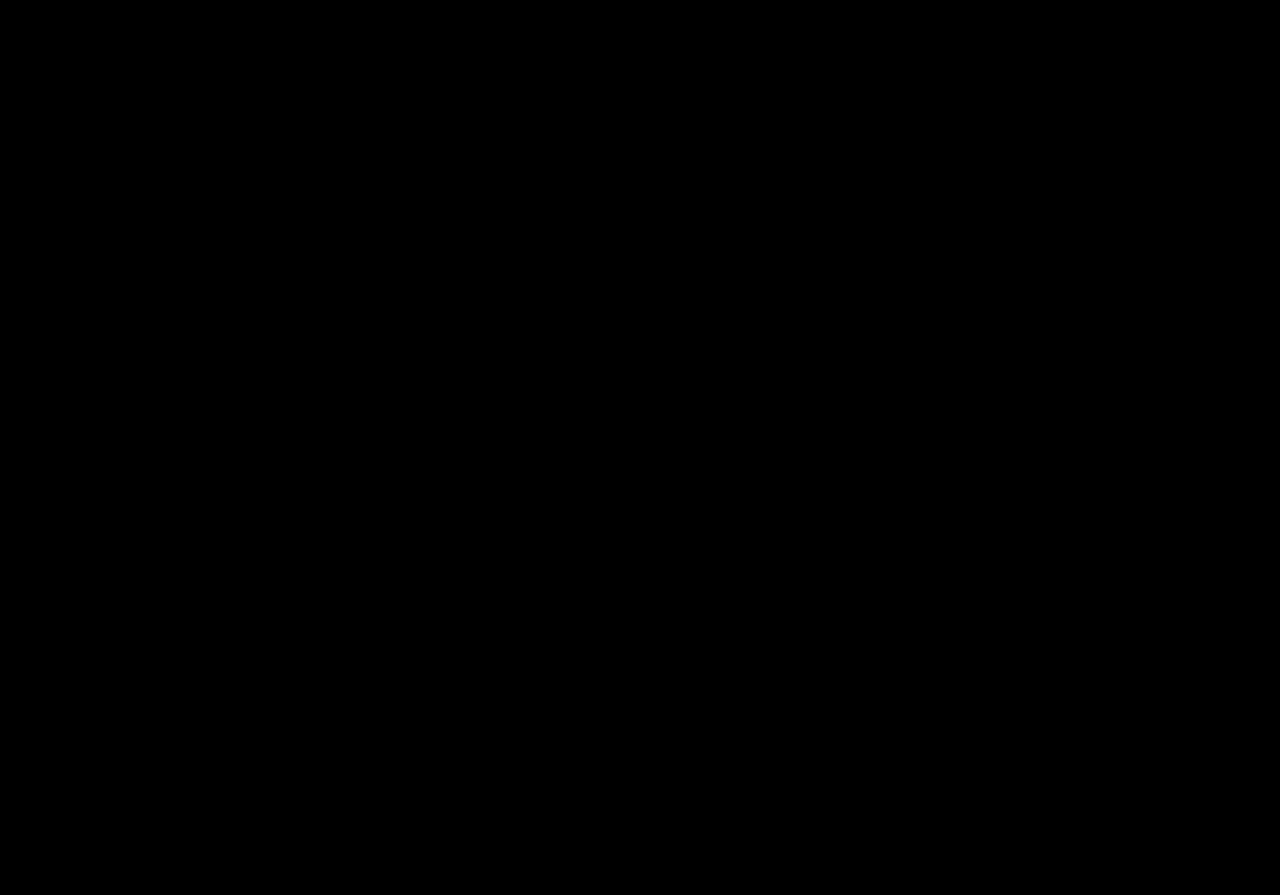
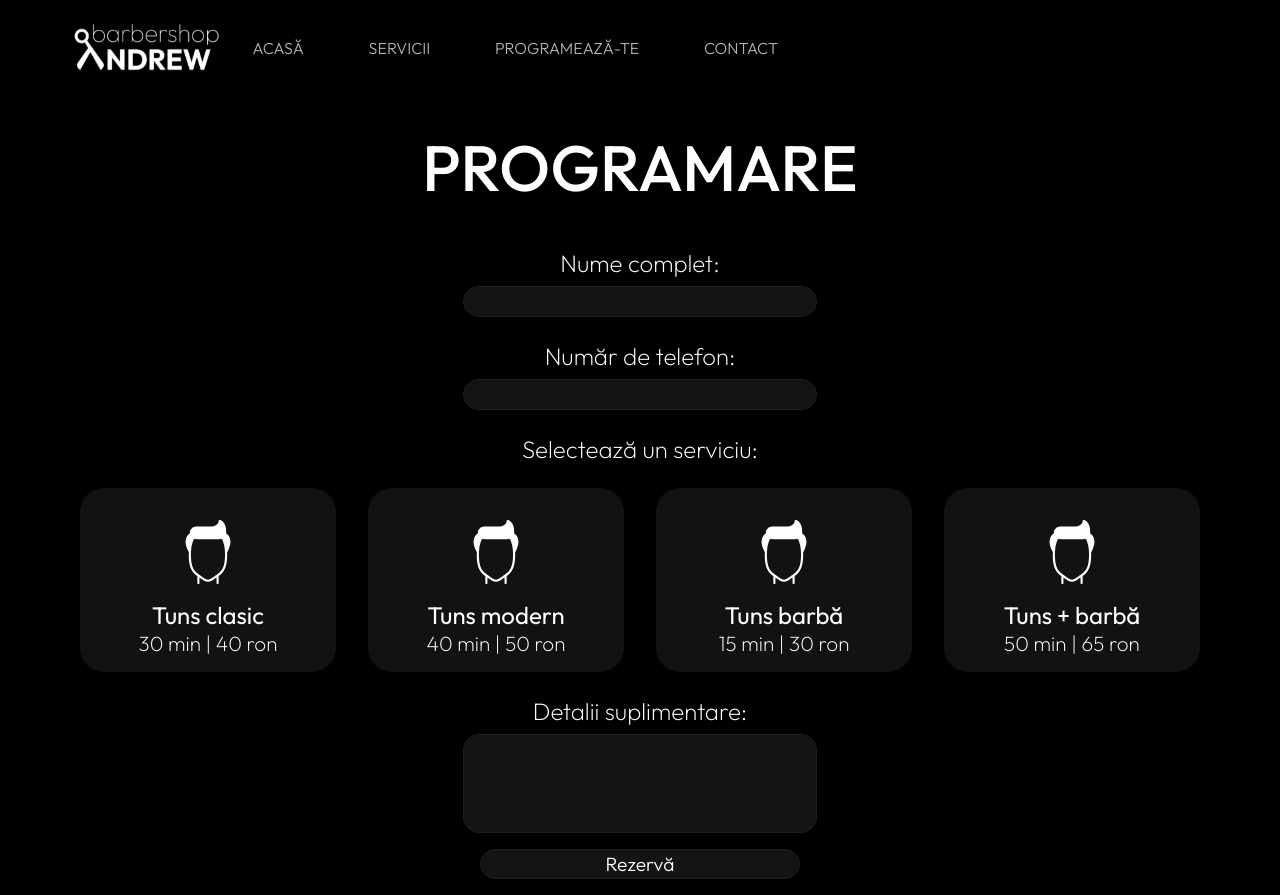
Before and after one commit to laurentiu04/Frizerie-Andrei-Viziteu, a React (Vite) app: page /Frizerie-Andrei-Viziteu/programare in a window 1280 px wide. Before the commit this address had no page. Before the commit the page ends 800 px from the top, so only its background shows below. Built offline with nearby package versions, Linux system fonts and the light colour scheme.

Commit message:
made a page for reservations

```diff
--- a/src/App.jsx
+++ b/src/App.jsx
@@ -2,12 +2,14 @@ import { Route, Routes } from "react-router-dom";
 import "./App.css";
 import Navbar from "./Navbar";
 import Home from "./Home";
+import Reserve from "./Reserve";
 
 function App() {
 	return (
 		<>
 			<Routes>
 				<Route path="/" element={<Home />} />
+				<Route path="/programare" element={<Reserve />} />
 			</Routes>
 		</>
 	);
--- a/src/Home.jsx
+++ b/src/Home.jsx
@@ -1,3 +1,4 @@
+import { Link } from "react-router-dom";
 import Navbar from "./Navbar";
 import Fundal from "./assets/Fundal.png";
 import "./home.css";
@@ -26,8 +27,8 @@ function Home() {
 					<b>STIL</b>
 					PERSONALIZAT
 				</h1>
-				<span className="button" onClick={message}>
-					<p>PROGRAMEAZĂ-TE</p>
+				<span className="reserveButton" onClick={message}>
+					<Link to="/programare">PROGRAMEAZĂ-TE</Link>
 				</span>
 			</div>
 		</>
--- /dev/null
+++ b/src/Reserve.jsx
@@ -0,0 +1,140 @@
+import { useState } from "react";
+import Navbar from "./Navbar";
+import "./reserve.css";
+import classic_cut_img from "./assets/classic-cut.svg";
+
+function Reserve() {
+	const [name, setName] = useState("");
+	const [phone, setPhone] = useState("");
+	const [details, setDetails] = useState("");
+	const [service, setService] = useState("");
+	const [submitted, setSubmit] = useState(false);
+
+	function handleName(e) {
+		if (e.target.value === "") e.target.style.borderColor = "red";
+		else e.target.style.borderColor = "rgb(30, 30, 30)";
+		setName(e.target.value);
+	}
+
+	function handlePhone(e) {
+		if (e.target.value.length != 10) e.target.style.borderColor = "red";
+		else e.target.style.borderColor = "rgb(30, 30, 30)";
+		setPhone(e.target.value);
+	}
+
+	function handleDetails(e) {
+		setDetails(e.target.value);
+	}
+
+	function handleService(e) {
+		setService(e.target.children[1].textContent);
+	}
+
+	function handleSubmit(e) {
+		e.preventDefault();
+		if (name !== "" && phone.length == 10 && service !== "") {
+			e.target.reset();
+			setSubmit(true);
+		}
+	}
+
+	return (
+		<>
+			<Navbar />
+			<form
+				className={submitted ? "reserve-form hide" : "reserve-form"}
+				onSubmit={handleSubmit}
+			>
+				<h1 className="title">PROGRAMARE</h1>
+				<p>Nume complet:</p>
+				<input
+					name="full-name"
+					maxLength={25}
+					onBlur={handleName}
+					onKeyPress={(event) => {
+						if (/[0-9]/.test(event.key)) {
+							event.preventDefault();
+						}
+					}}
+				/>
+				<p>Număr de telefon:</p>
+				<input
+					name="phone-number"
+					maxLength={10}
+					onBlur={handlePhone}
+					onKeyPress={(event) => {
+						if (!/[0-9]/.test(event.key)) {
+							event.preventDefault();
+						}
+					}}
+				/>
+				<p>Selectează un serviciu:</p>
+				<div className="options-container">
+					<div
+						className={
+							service === "Tuns clasic" ? "option-card selected" : "option-card"
+						}
+						onClick={handleService}
+					>
+						<img src={classic_cut_img} />
+						<p className="title">Tuns clasic</p>
+						<p className="info">30 min | 40 ron</p>
+					</div>
+					<div
+						className={
+							service === "Tuns modern" ? "option-card selected" : "option-card"
+						}
+						onClick={handleService}
+					>
+						<img src={classic_cut_img} />
+						<p className="title">Tuns modern</p>
+						<p className="info">40 min | 50 ron</p>
+					</div>
+					<div
+						className={
+							service === "Tuns barbă" ? "option-card selected" : "option-card"
+						}
+						onClick={handleService}
+					>
+						<img src={classic_cut_img} />
+						<p className="title">Tuns barbă</p>
+						<p className="info">15 min | 30 ron</p>
+					</div>
+					<div
+						className={
+							service === "Tuns + barbă"
+								? "option-card selected"
+								: "option-card"
+						}
+						onClick={handleService}
+					>
+						<img src={classic_cut_img} />
+						<p className="title">Tuns + barbă</p>
+						<p className="info">50 min | 65 ron</p>
+					</div>
+				</div>
+				<p>Detalii suplimentare:</p>
+				<textarea
+					name="details"
+					maxLength={100}
+					rows={4}
+					onChange={handleDetails}
+				/>
+				<input type="submit" value="Rezervă" />
+			</form>
+			<div
+				className={
+					submitted ? "reserve-succes-info show" : "reserve-succes-info"
+				}
+			>
+				<h1>Programare realizată cu succes!</h1>
+				<p>Nume: {name}</p>
+				<p>Telefon: {phone}</p>
+				<p>Detalii suplimentare: {details}</p>
+				<p>Serviciul ales: {service}</p>
+			</div>
+		</>
+	);
+}
+
+export default Reserve;
--- a/src/home.css
+++ b/src/home.css
@@ -5,7 +5,7 @@
 	height: 100%;
 }
 
-h1 {
+.home-container h1 {
 	width: max-content;
 	display: flex;
 	flex-direction: column;
@@ -18,37 +18,29 @@ h1 {
 	height: 20px;
 }
 
-.button {
+.reserveButton {
 	display: flex;
+	flex-direction: column;
 	flex-grow: 1;
-	/*justify-items: center;*/
-	align-items: center;
-	color: black;
+	justify-content: center;
 }
 
-.button p {
-	font-weight: 300;
+.reserveButton a {
 	background-color: white;
-	padding: 15px 20px;
-	margin: 0;
-	border-radius: 17px;
-	font-size: 20px;
-	opacity: 0.8;
-	box-shadow: 0px 0px 0px 0px rgba(0, 0, 0, 0.1);
-	transition: all 0.2s linear;
+	color: black;
+	padding: 1rem 1.2rem;
+	border-radius: 1rem;
+	box-shadow: 0px 0.5rem 1.2rem 0rem rgba(255, 255, 255, 0.3);
+	transition: all 0.3s cubic-bezier(0.175, 0.885, 0.32, 1.275);
 }
 
-.button p:hover {
-	display: flex;
-	cursor: pointer;
-	user-select: none;
-	opacity: 1;
-	box-shadow: 0px 20px 20px 0px rgba(255, 255, 255, 0.1);
+.reserveButton a:hover {
+	box-shadow: 0px 0.7rem 1.5rem 0rem rgba(255, 255, 255, 0.6);
 }
 
 .fundal-mask {
 	position: absolute;
-	width: 100vw;
+	width: 100%;
 	height: 100vh;
 	top: 50%;
 	left: 50%;
@@ -89,28 +81,27 @@ h1 {
 		align-items: center;
 	}
 
-	h1 {
+	.home-container h1 {
 		text-align: center;
 		font-size: calc(10px + 4.5vw + 2vh);
 		line-height: calc(10px + 4.5vw + 2vh);
 	}
 
-	h1:nth-of-type(2) {
+	.home-container h1:nth-of-type(2) {
 		justify-content: center;
 	}
 
-	h1:last-of-type {
+	.home-container h1:last-of-type {
 		justify-content: start;
 	}
 
-	.button {
-		align-items: start;
-		min-width: max-content;
-		overflow: visible;
+	.reserveButton {
+		justify-content: start;
 	}
 
-	.button p {
-		font-size: calc(3px + 1vw + 0.5vh);
+	.reserveButton a {
+		font-size: calc(calc(5px + 1vw + 0.2vh));
+		min-width: max-content;
 	}
 
 	#overlay {
--- a/src/index.css
+++ b/src/index.css
@@ -18,7 +18,13 @@ header {
 
 html {
 	height: 100vh;
-	width: 100vw;
+	width: 100%;
+	overflow-y: scroll;
+	/*overflow: hidden;*/
+}
+
+html::-webkit-scrollbar {
+	display: none;
 }
 
 * {
@@ -40,4 +46,11 @@ a {
 	flex-direction: column;
 	width: 100%;
 	height: 100%;
+	max-height: 100vh;
 }
+
+@media (max-width: 1020px) {
+	body {
+		--window-padding: 40px;
+	}
+}
--- a/src/navbar.css
+++ b/src/navbar.css
@@ -83,10 +83,12 @@
 		z-index: -1;
 		background-color: black;
 		transition: all 0.3s linear;
+		pointer-events: none;
 	}
 
 	.show {
 		opacity: 1;
+		pointer-events: unset;
 	}
 
 	#logo {
--- /dev/null
+++ b/src/reserve.css
@@ -0,0 +1,188 @@
+.reserve-form {
+	display: flex;
+	flex-direction: column;
+	justify-content: center;
+	align-items: center;
+	height: 100%;
+	width: 100%;
+	box-sizing: border-box;
+	/*overflow: hidden;*/
+}
+
+.reserve-form h1 {
+	width: max-content;
+	font-size: 4rem;
+	margin: 2rem 0rem 2rem 0rem;
+	font-weight: 500;
+}
+
+.reserve-form p {
+	font-size: 1.5rem;
+	font-weight: 200;
+	margin: 0.5rem 0rem;
+}
+
+.options-container {
+	display: flex;
+	flex-wrap: wrap;
+	align-content: center;
+	justify-content: center;
+	height: min-content;
+	width: 90vw;
+}
+
+.option-card {
+	display: flex;
+	flex-direction: column;
+	align-items: center;
+	background-color: #121212;
+	padding: 1rem;
+	margin: 1rem;
+	border-radius: 1.5rem;
+	width: max-;
+	flex: 1;
+	cursor: pointer;
+	transition: all 0.15s cubic-bezier(0.39, 0.575, 0.565, 1);
+}
+
+.option-card:hover {
+	background-color: #202020;
+}
+
+.selected {
+	filter: invert(100%);
+}
+
+.option-card .title {
+	font-weight: 400;
+	font-size: 1.5rem;
+	/*line-height: 1rem;*/
+	margin: 0;
+	pointer-events: none;
+	width: max-content;
+}
+
+.option-card .info {
+	font-size: 1.3rem;
+	margin: 0;
+	pointer-events: none;
+	width: max-content;
+}
+
+.option-card img {
+	width: 4rem;
+	margin: 1rem;
+	pointer-events: none;
+}
+
+.reserve-form input,
+.reserve-form textarea {
+	width: 20rem;
+	height: 2.5rem;
+	background-color: rgb(20, 20, 20);
+	border: 1px solid rgb(30, 30, 30);
+	border-radius: 1.5rem;
+	margin-bottom: 1rem;
+	color: white;
+	padding: 0rem 1rem;
+	font-size: 1.2rem;
+}
+
+.reserve-form input:last-of-type {
+	cursor: pointer;
+}
+
+.reserve-form textarea {
+	resize: none;
+	height: 7rem;
+	border-radius: 1rem;
+	padding: 0.5rem 1rem;
+}
+
+.reserve-succes-info {
+	position: absolute;
+	display: flex;
+	flex-direction: column;
+	text-align: center;
+	top: 50%;
+	left: 50%;
+	transform: translate(-50%, -50%);
+	width: 100%;
+	height: 100%;
+	justify-content: center;
+	align-items: center;
+	background-color: black;
+	opacity: 0;
+	transition: all 0.15s linear;
+	pointer-events: none;
+}
+
+.reserve-succes-info p {
+	font-size: 1.5rem;
+	margin: 0.2rem 0rem;
+	width: 90%;
+	height: auto;
+	line-clamp: clamp;
+	display: flex;
+	flex-direction: column;
+	text-wrap: pretty;
+}
+
+.reserve-succes-info h1 {
+	font-weight: 400;
+	font-size: calc(1.5rem + 1vw);
+}
+
+.show {
+	opacity: 1;
+}
+
+.hide {
+	pointer-events: none;
+	display: none;
+}
+
+@media (max-width: 1020px) {
+	.reserve-form p {
+		font-size: calc(0.8rem + 1vw);
+	}
+	.reserve-form input {
+		width: min(calc(18rem + 5vw), 80%);
+		height: max-content;
+		border-radius: calc(1rem + 2vw);
+		margin-bottom: calc(0.8rem + 1vw);
+		padding: 0.5rem calc(0.8rem + 1vw);
+		font-size: calc(0.7rem + 1.3vw);
+	}
+
+	.reserve-form textarea {
+		width: min(calc(18rem + 5vw), 80%);
+		height: calc(10rem + 3vw);
+		scrollbar-width: 0;
+		border-radius: calc(0.5rem + 1vw);
+		padding: 0.5rem 1rem;
+		font-size: calc(0.7rem + 1.3vw);
+	}
+
+	.reserve-form h1 {
+		font-size: calc(2rem + 3vw);
+		margin: 2rem 0rem 2rem 0rem;
+	}
+
+	.option-card {
+		margin: calc(0.5rem + 1vw);
+		padding: calc(0.8rem + 1vw);
+	}
+	.option-card img {
+		width: calc(1.5rem + 4vw);
+		margin: calc(0.2rem + 1vw);
+	}
+
+	.option-card .title {
+		font-size: calc(0.8rem + 1vw);
+	}
+
+	.option-card .info {
+		font-size: calc(0.5rem + 1vw);
+	}
+}
```
Also changed, not shown: src/assets/classic-cut.svg (added), 1 other file (tests, documents, lock files or other folders).
